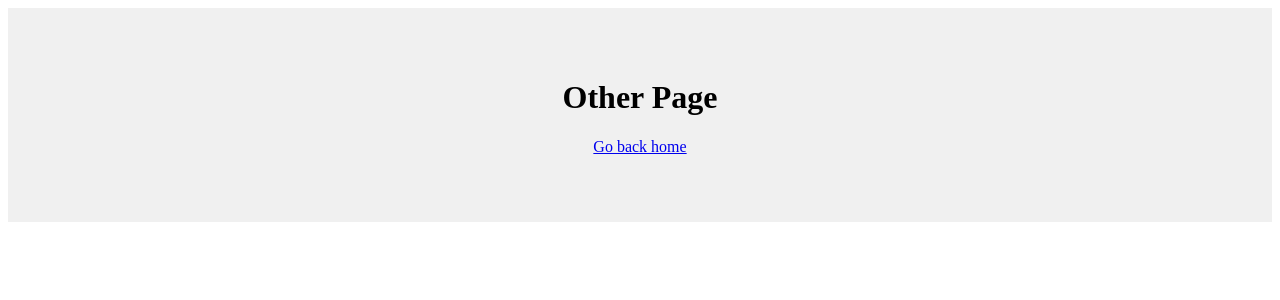
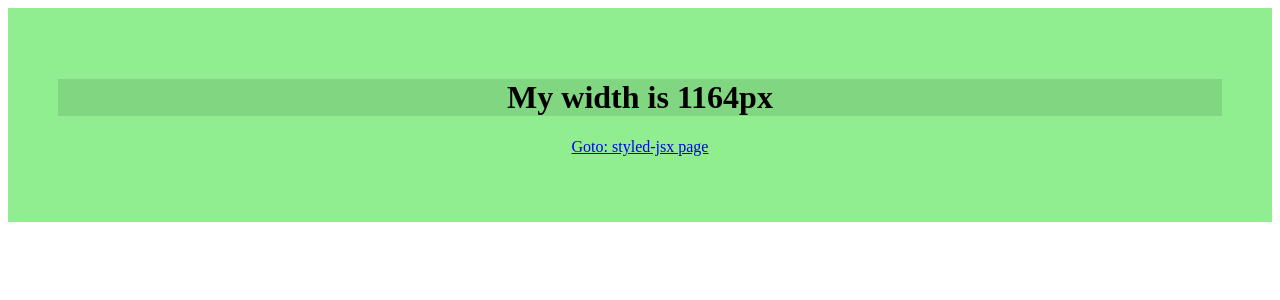
Before and after one commit to iamjacks/wrong-width, a Next.js app: page /other in a window 1280 px wide. Shown: the top 300 px of the page. Built offline with nearby package versions, Linux system fonts and the light colour scheme.

Commit message:
Update other.js

```diff
--- a/pages/other.js
+++ b/pages/other.js
@@ -1,18 +1,55 @@
+import React from 'react'
 import Link from 'next/link'
+import Head from 'next/head'
 
-export default () => (
-  <div className='container'>
-    <h1>Other Page</h1>
-    <p><Link href='/'><a>Go back home</a></Link></p>
-    <style jsx>{`
-      .container {
+export default class extends React.Component {
+  constructor (props) {
+    super(props)
+    this.state = {
+      width: 0
+    }
+  }
+  onWindowResize = () => {
+    const w = document.querySelector('.global-inner').clientWidth
+    this.setState({
+      width: w
+    }, () => {
+      console.log('width = ', this.state.width)
+    })
+  }
+  componentDidMount () {
+    this.onWindowResize()
+    window.addEventListener('resize', this.onWindowResize)
+  }
+
+  componentWillUnmount () {
+    window.removeEventListener('resize', this.onWindowResize)
+  }
+
+  render () {
+    const {width} = this.state
+    return (
+      <div className='global-container'>
+        <Head>
+          <style>{`
+            .global-container {
               width: 100%;
-        background-color: #f0f0f0;
+              background-color: LightGreen;
               padding: 50px;
               margin: 0 auto;
               text-align: center;
               box-sizing: border-box;
             }
+            .global-inner {
+              background-color: rgba(0,0,0,.1);
+            }
           `}</style>
+        </Head>
+        <div className='global-inner'>
+          <h1>My width is {width}px</h1>
+        </div>
+        <p><Link href='/'><a>Goto: styled-jsx page</a></Link></p>
       </div>
     )
+  }
+}
```
Lines whose indentation alone changed are shown as unchanged.
